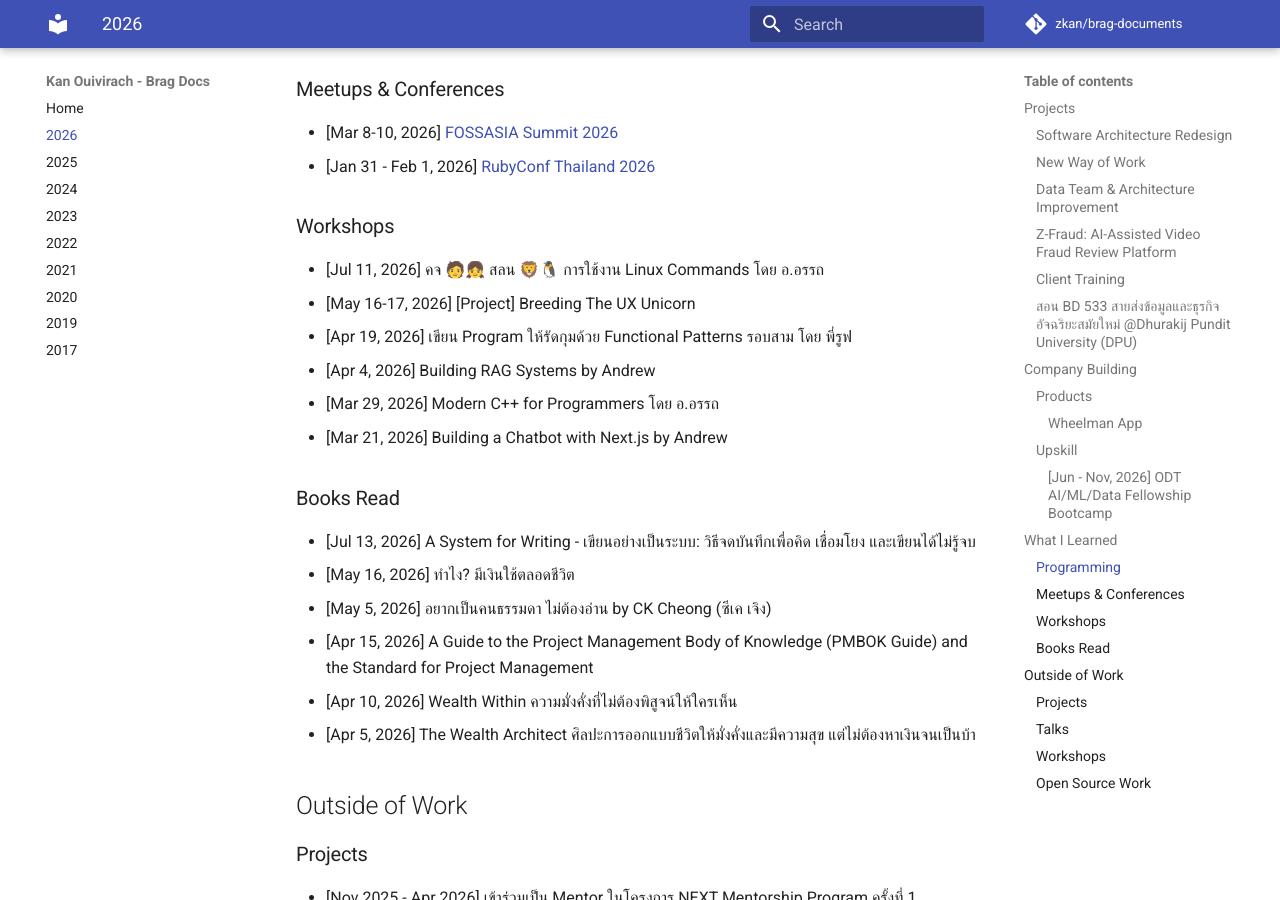
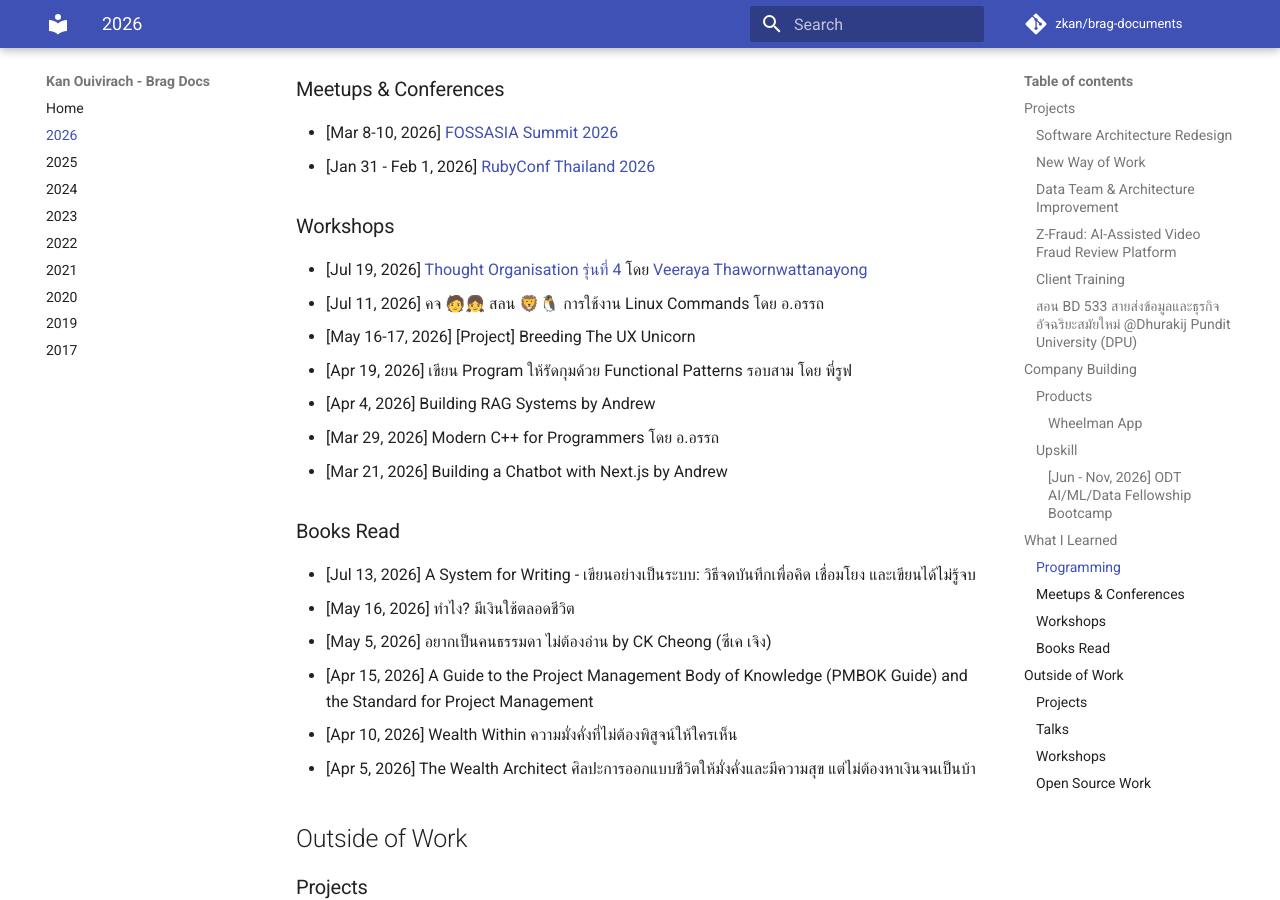
Before and after one commit to zkan/brag-documents, an MkDocs documentation site: the page built from docs/2026.md, in a window 1280 px wide and 900 px high, scrolled down 2450 px. Built offline with MkDocs 1.6.1 and Material for MkDocs 9.7.7, drawn with Linux system fonts in a browser that asks for light colours; comment, search, counter and statistics services are not loaded.

Commit message:
Add tought org รุ่นที่ 4

```diff
--- a/docs/2026.md
+++ b/docs/2026.md
@@ -93,6 +93,7 @@
 
 ### Workshops
 
+* [Jul 19, 2026] [Thought Organisation รุ่นที่ 4](https://www.facebook.com/msveeraya.tha/posts/pfbid02RKNtFtycMuw7ctBtuompgNfVjewDy7dFma3zfmLuZ545T3vFRz569kD21NiWMAPfl){target=_blank} โดย [Veeraya Thawornwattanayong](https://www.facebook.com/msveeraya.tha){target=_blank}
 * [Jul 11, 2026] คจ 🧑👧 สลน 🦁🐧 การใช้งาน Linux Commands โดย อ.อรรถ
 * [May 16-17, 2026] [Project] Breeding The UX Unicorn
 * [Apr 19, 2026] เขียน Program ให้รัดกุมด้วย Functional Patterns รอบสาม โดย พี่รูฟ
```
